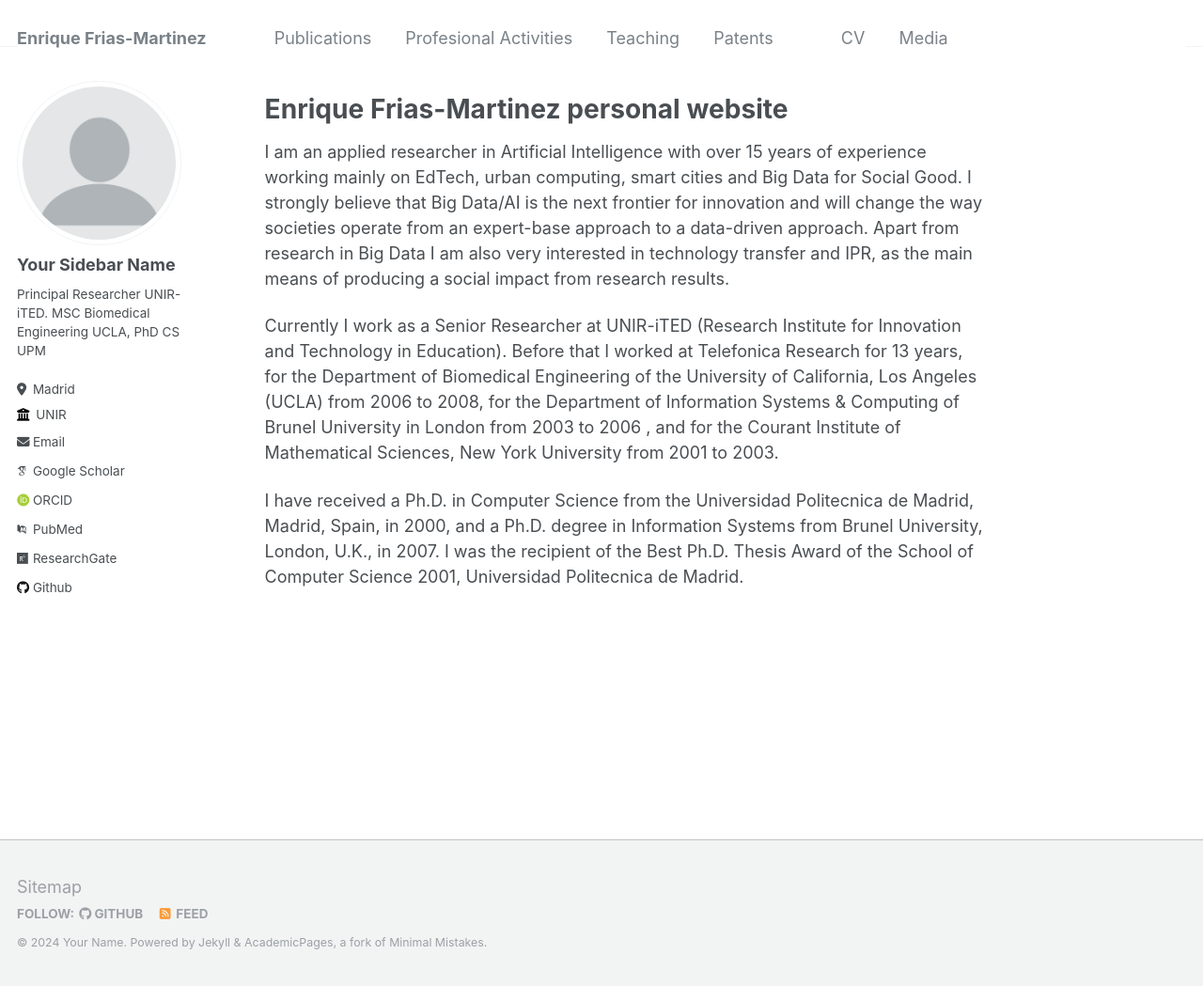
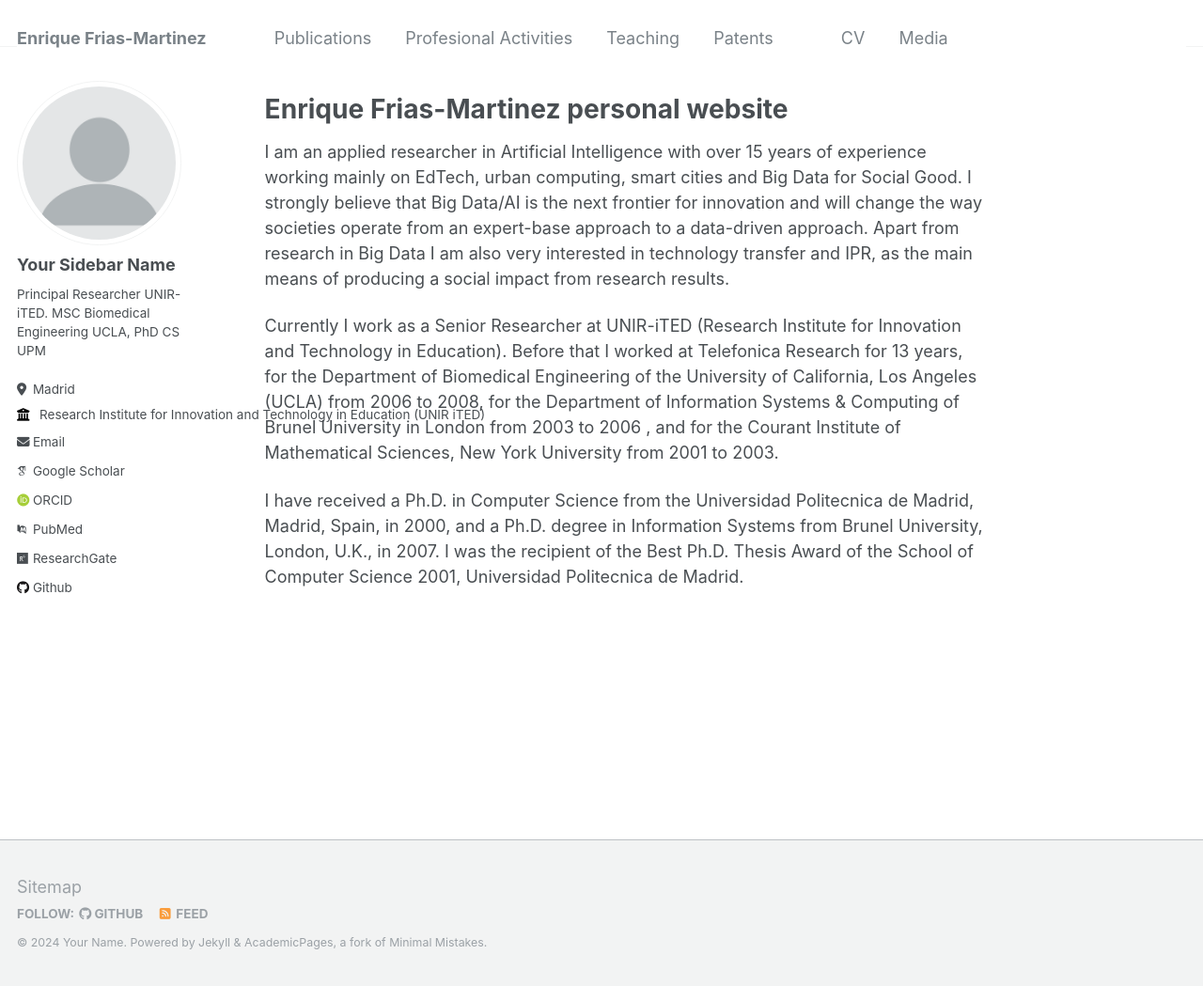
Before and after one commit to ENriqueFRiasM/TEST1, a Jekyll site: the page built from _pages/about.md, in a window 1280 px wide and 1049 px high. Shown: the whole window at 94% size. Built offline with Jekyll 4.4.1, drawn with Linux system fonts in a browser that asks for light colours; some web fonts are replaced.

Commit message:
Update _config.yml

```diff
--- a/_config.yml
+++ b/_config.yml
@@ -26,7 +26,7 @@ author:
   pronouns         : # example: "she/her"
   bio              : "Principal Researcher UNIR-iTED. MSC Biomedical Engineering UCLA, PhD CS UPM"
   location         : "Madrid"
-  employer         : "UNIR"
+  employer         : " Research Institute for Innovation and Technology in Education (UNIR iTED)"
   uri              : # URL
   email            : "none@example.org"
 
```
